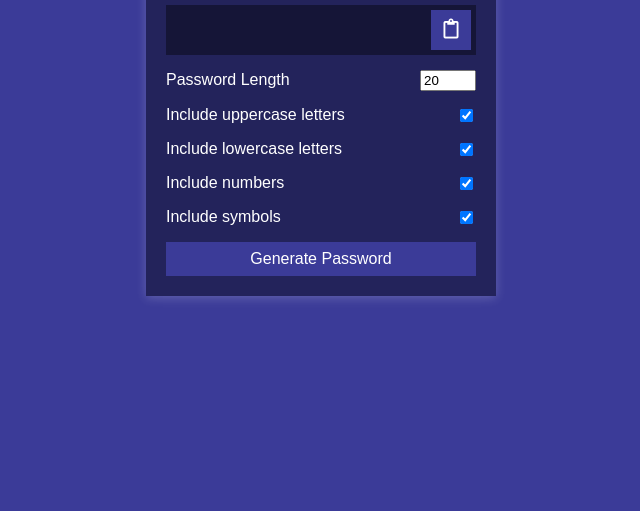
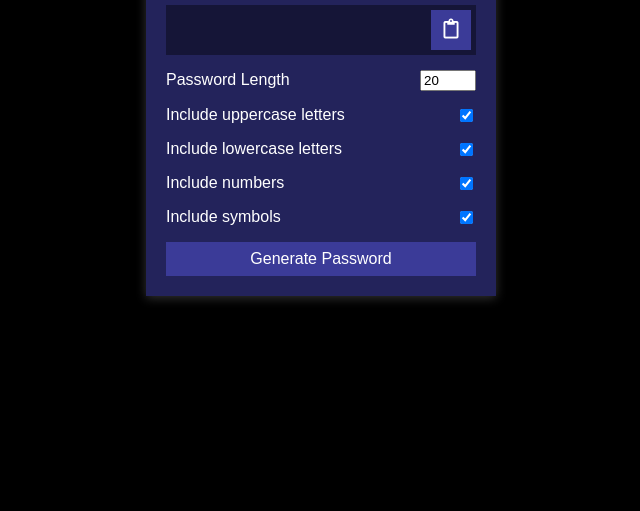
Before and after one commit to daxoron/project, a plain HTML site: page MiniProjects/password-generator/index.html in a window 1280 px wide. Shown: the part 289-800 px from the top of the page, without its empty margins (319-959 px from the left). Drawn offline with Linux system fonts and the light colour scheme; a web font is replaced by a local one.

Commit message:
Update style.css

```diff
--- a/MiniProjects/password-generator/style.css
+++ b/MiniProjects/password-generator/style.css
@@ -5,7 +5,7 @@
 }
 
 body {
-  background-color: #3b3b98;
+  background-color: #000000;
   color: #fff;
   font-family: 'Muli', sans-serif;
   display: flex;
```
